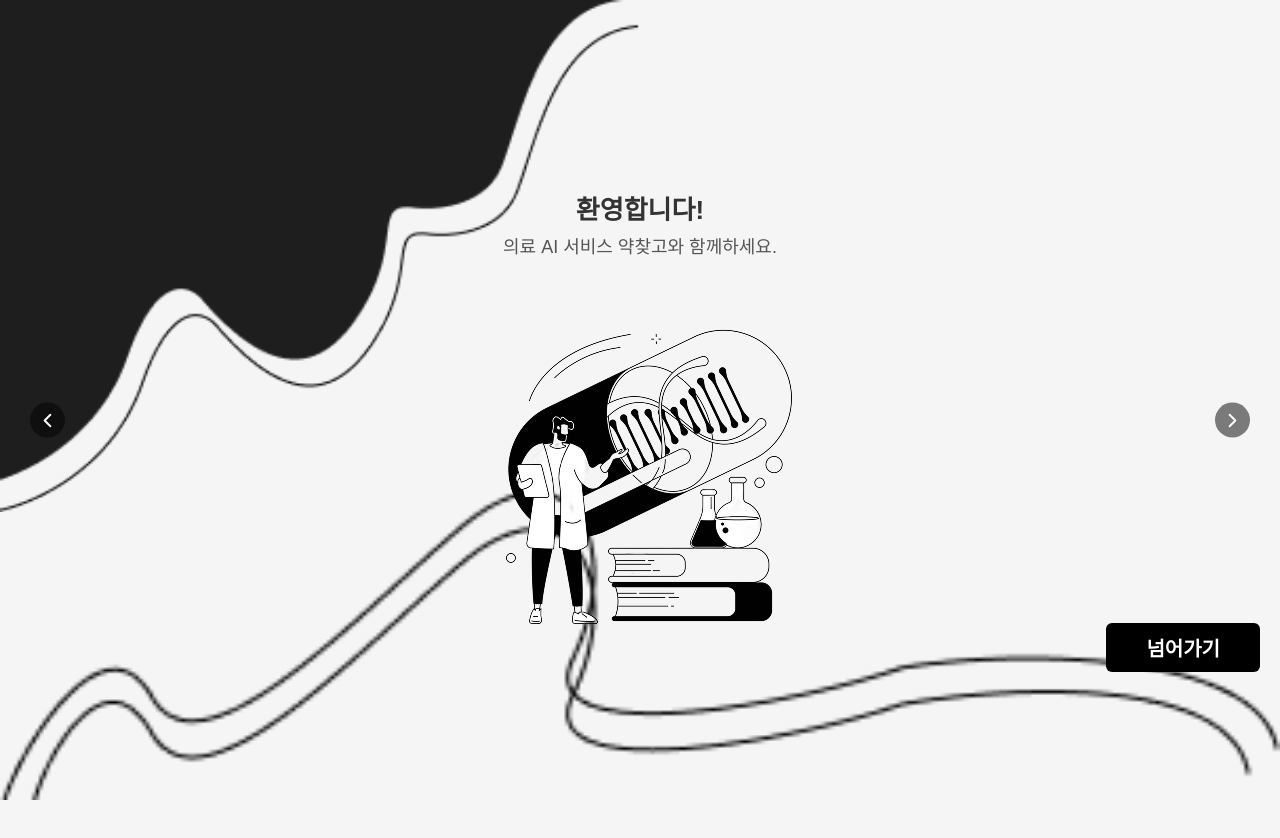
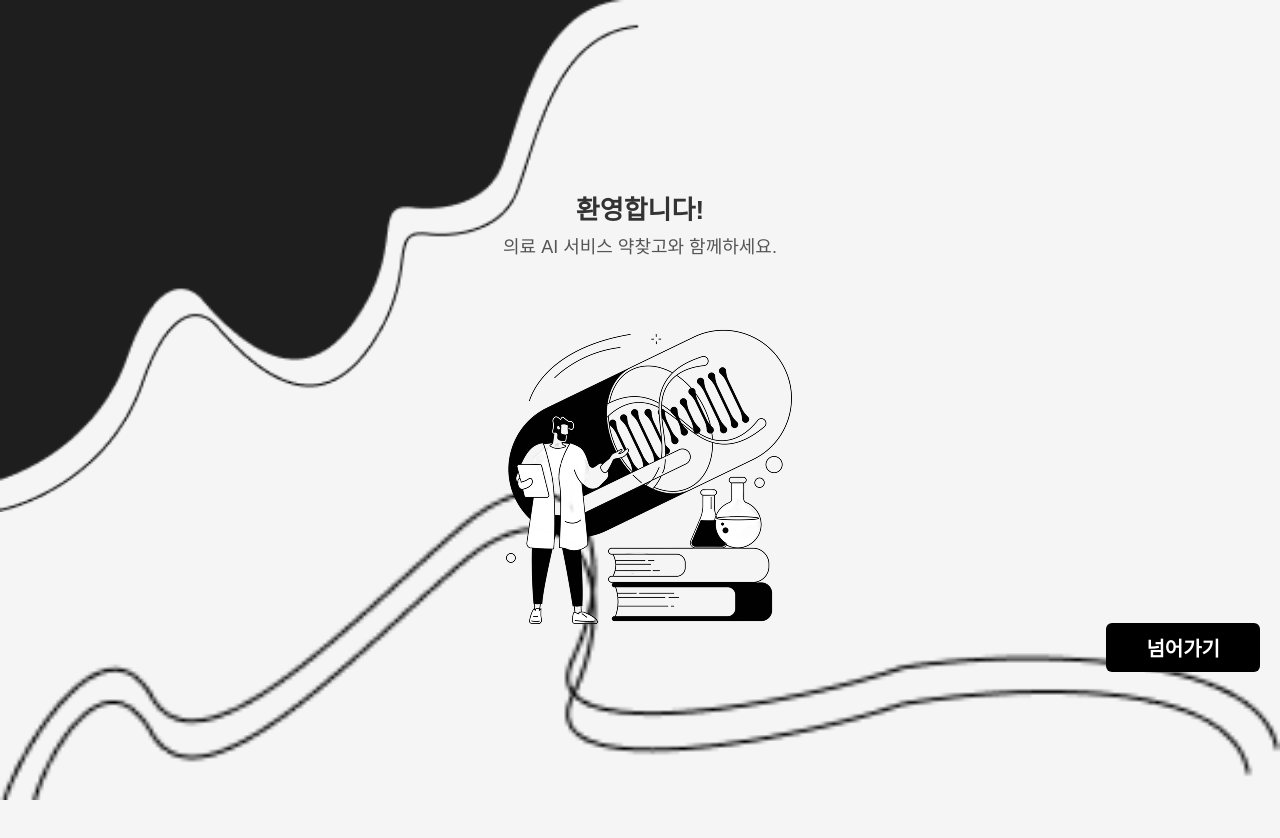
Before and after one commit to PARKSEONAH251/gptMedicine, a React (Create React App) app in the folder gptmedicine-web/: page / in a window 1280 px wide. Built offline with nearby package versions, Linux system fonts and the light colour scheme; no server answers.

Commit message:
플래시백 스크롤 삭제

```diff
--- a/gptmedicine-web/src/page/Flashback.js
+++ b/gptmedicine-web/src/page/Flashback.js
@@ -12,21 +12,21 @@ export default function Flashback() {
 
   const scrollRef = useRef(null);
 
-  // 왼쪽 스크롤
-  const scrollLeft = () => {
-    scrollRef.current.scrollBy({
-      left: -300,
-      behavior: "smooth",
-    });
-  };
+  // // 왼쪽 스크롤
+  // const scrollLeft = () => {
+  //   scrollRef.current.scrollBy({
+  //     left: -300,ㅊ
+  //     behavior: "smooth",
+  //   });
+  // };
 
-  // 오른쪽 스크롤
-  const scrollRight = () => {
-    scrollRef.current.scrollBy({
-      left: 300,
-      behavior: "smooth",
-    });
-  };
+  // // 오른쪽 스크롤
+  // const scrollRight = () => {
+  //   scrollRef.current.scrollBy({
+  //     left: 300,
+  //     behavior: "smooth",
+  //   });
+  // };
 
   return (
     <div className="FlashBackContainer">
@@ -36,18 +36,18 @@ export default function Flashback() {
         <p className="FlashBack-welcome-text">환영합니다!</p>
         <p className="FlashBack-description-text">의료 AI 서비스 약찾고와 함께하세요.</p>
               <div className="carousel-container">
-        <button className="scroll-btn left" onClick={scrollLeft}>
+        {/* <button className="scroll-btn left" onClick={scrollLeft}>
           <ChevronLeft size={24} />
-        </button>
+        </button> */}
         <div className="carousel-content" ref={scrollRef}>
           <div className="item">
             <img src="/image/medicalsafe_logo.png" className="logo-image" alt="MedicalSafe Logo" />
           </div>
           <div className="item"></div>
         </div>
-        <button className="scroll-btn right" onClick={scrollRight}>
+        {/* <button className="scroll-btn right" onClick={scrollRight}>
           <ChevronRight size={24} />
-        </button>
+        </button> */}
       </div>
       </div>
       <button className="skip-button" onClick={handleSkip}>넘어가기</button>
```
